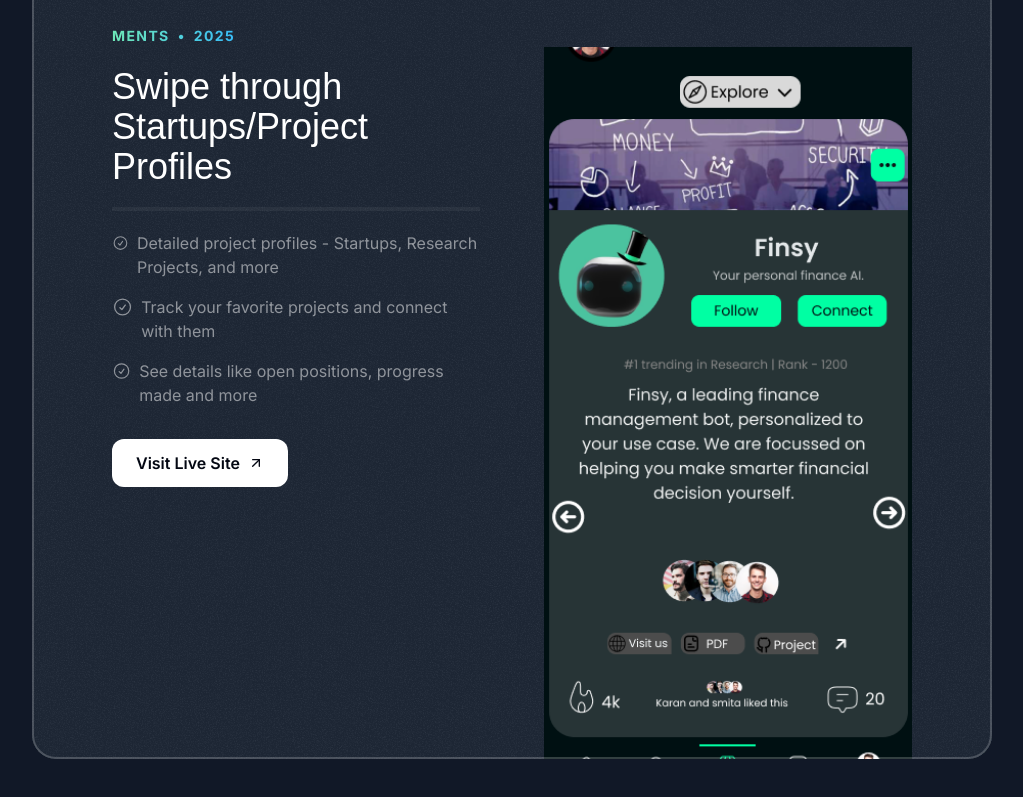
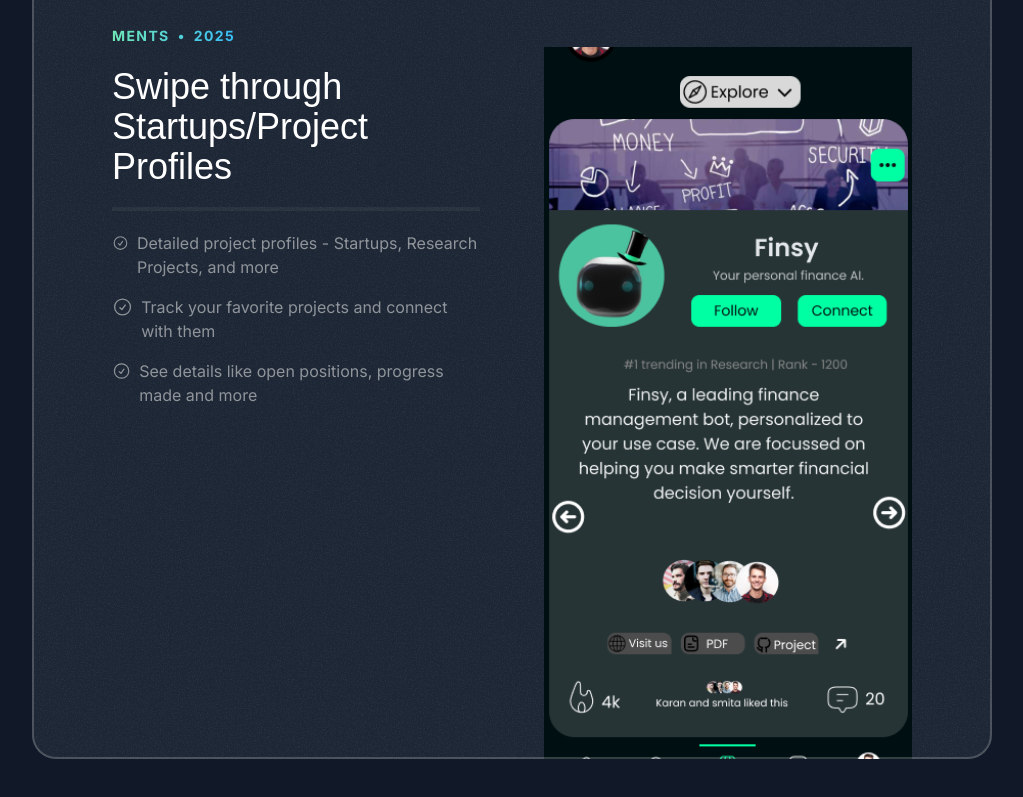
Before and after one commit to finsylive/mentsweb, a Next.js app: page / in a window 1280 px wide. Shown: the part 1435-2232 px from the top of the page, without its empty margins (128-1151 px from the left). Built offline with nearby package versions, Linux system fonts and the light colour scheme; a web font is replaced by a local one.

Commit message:
link fix

```diff
--- a/src/app/Mentor/page.tsx
+++ b/src/app/Mentor/page.tsx
@@ -271,10 +271,12 @@ const MentorSection = () => {
           <p className="text-gray-300 mb-6 max-w-2xl mx-auto">
             Join our mentorship program and get personalized guidance from industry experts who've been where you want to go.
           </p>
-          <button className="inline-flex items-center px-6 py-3 bg-emerald-500 hover:bg-emerald-600 text-white font-semibold rounded-xl transition-colors">
-            Get Mentorship
-            <ArrowRight className="ml-2 w-5 h-5" />
-          </button>
+          <a href="https://forms.gle/8XiTzjHPgaDq6MDp7" target="_blank" rel="noopener noreferrer">
+            <button className="inline-flex items-center px-6 py-3 bg-emerald-500 hover:bg-emerald-600 text-white font-semibold rounded-xl transition-colors">
+              Get Mentorship
+              <ArrowRight className="ml-2 w-5 h-5" />
+            </button>
+          </a>
         </div>
       </div>
     </section>
--- a/src/sections/Footer.tsx
+++ b/src/sections/Footer.tsx
@@ -45,7 +45,7 @@ export function Footer() {
               <div className="space-y-4">
                 <div className="flex items-center space-x-3">
                   <Mail className="h-5 w-5 text-emerald-300" />
-                  <span>outreach@finsy.in</span>
+                  <span>support@ments.app</span>
                 </div>
                 <div className="flex items-center space-x-3">
                   <Phone className="h-5 w-5 text-sky-400" />
--- a/src/sections/Hero.tsx
+++ b/src/sections/Hero.tsx
@@ -65,14 +65,12 @@ export const HeroSection = () => {
           <span className="font-semibold"> App Overview</span>
           < ArrowDown className="size-4"/>
         </button>
-        <button
-          className="inline-flex items-center gap-2 border border-green-500 px-6 h-12 rounded-xl bg-green-500 text-white font-semibold"
-          onClick={() => setShowAuth(true)}
-        >
-          Join Us
-        </button>
+        <a href="https://forms.gle/8XiTzjHPgaDq6MDp7" target="_blank" rel="noopener noreferrer">
+          <button className="inline-flex items-center gap-2 border border-green-500 px-6 h-12 rounded-xl bg-green-500 text-white font-semibold">
+            Join Us
+          </button>
+        </a>
       </div>
-      {showAuth && <SupabaseAuth onClose={() => setShowAuth(false)} />}
     </div>
   </div>)
 };
--- a/src/sections/Projects.tsx
+++ b/src/sections/Projects.tsx
@@ -105,12 +105,6 @@ export const Projects = () => {
                       </li>
                     ))}
                   </ul>
-                  <a href={project.link}>
-                    <button className="bg-white text-gray-950 h-12 w-full md:w-auto px-6 rounded-xl font-semibold inline-flex items-center justify-center gap-2 mt-8">
-                      <span>Visit Live Site</span>
-                      <ArrowUpRightIcon className="w-4 h-4" />
-                    </button>
-                  </a>
                 </div>
                 <div className="flex mt-6 flex-1 items-start justify-center overflow-hidden max-h-[45vh] lg:max-h-none lg:items-center">
                   <div className="w-[70%] lg:w-full flex">
```
